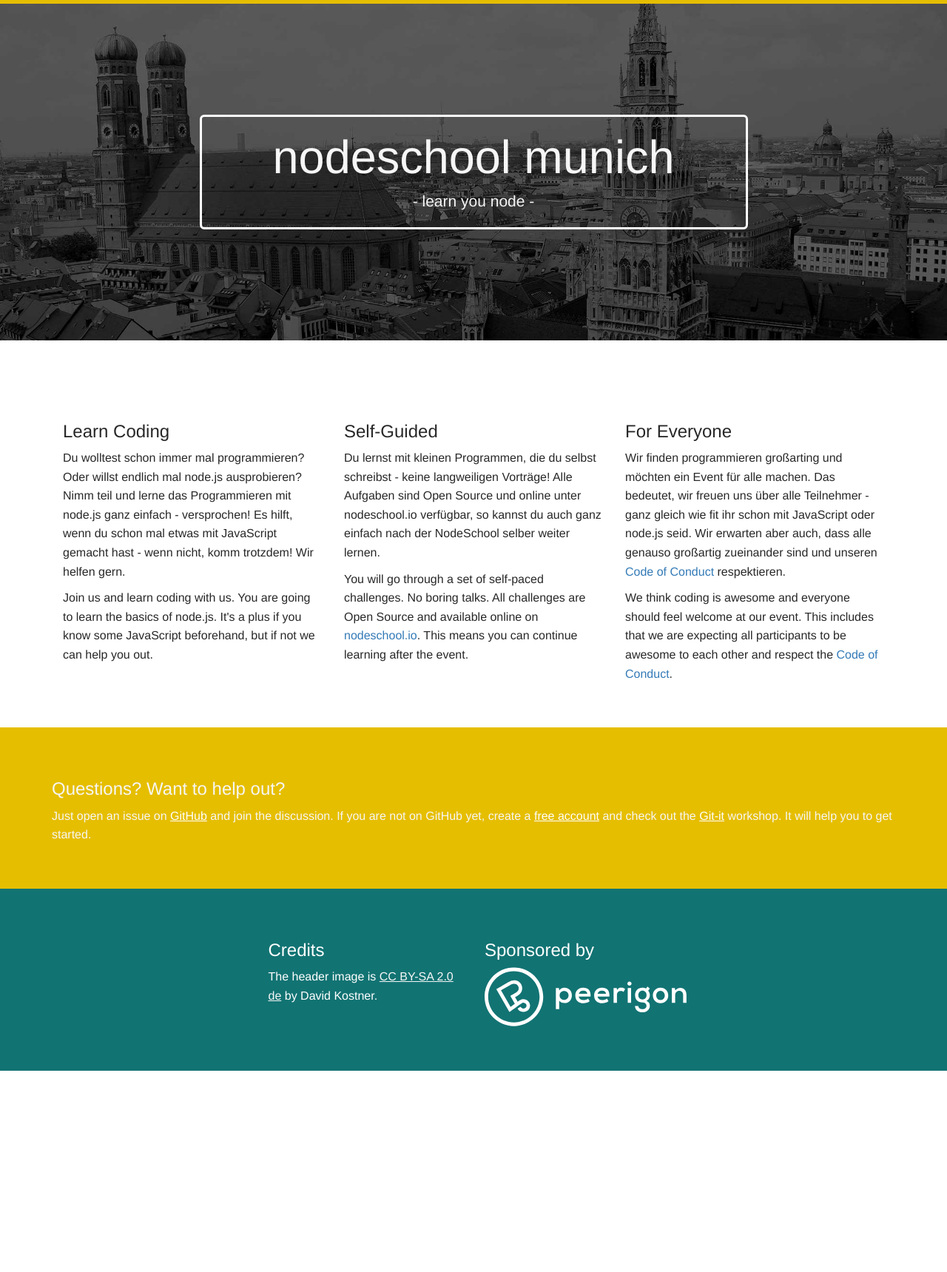
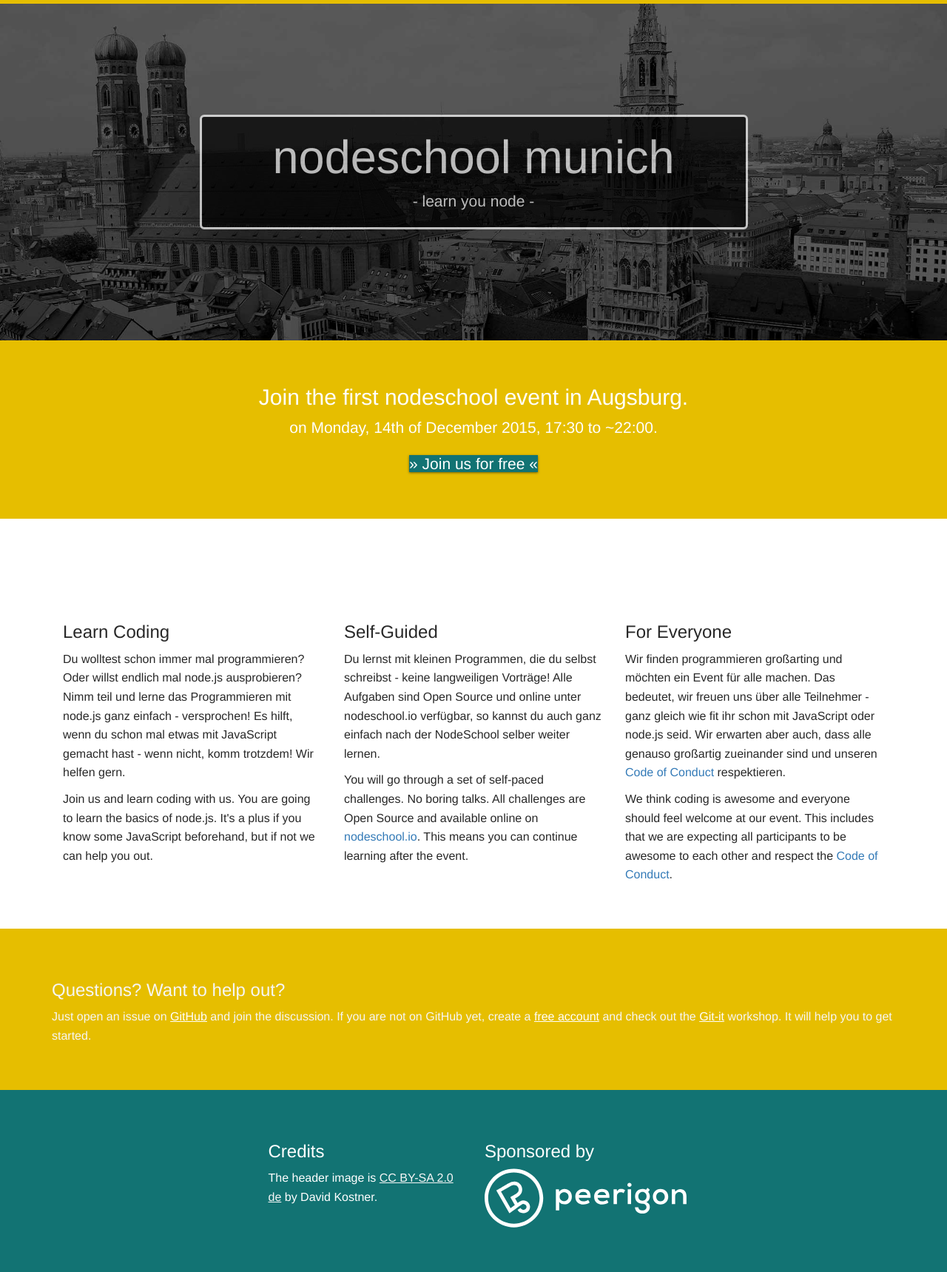
Before and after one commit to nodeschool/munich, a Jekyll site: the page built from index.html, in a window 1280 px wide. Shown: the whole page at 74% size. Built offline with Jekyll 4.4.1, drawn with Linux system fonts in a browser that asks for light colours; before the commit the page ends 1447 px from its top, so only the background shows below that.

```diff
--- a/css/main.scss
+++ b/css/main.scss
@@ -53,19 +53,56 @@
   }
 }
 
+.content {
+    margin-bottom: 30px;
+    padding: 40px 0;
+}
+
+.event {
+    background-color: #e6be00;
+    color: white;
+
+    h2 {
+        font-weight: 500;
+    }
+}
+
+.btn-spinach {
+    color: #ffffff;
+    background-color: #127373;
+    border-color: transparent;
+    -webkit-transition: 0.3s;
+    transition: 0.3s;
+    box-shadow: 0px 1px 3px 0px rgba(0,0,0,0.50);
+
+    &:hover, &:focus, &:active  {
+        -webkit-transform: scale(1.1);
+            -ms-transform: scale(1.1);
+                transform: scale(1.1);
+        transform: scale(1.1);
+        color: #ffffff;
+    }
+}
+
 .who-are-we {
   margin: 0 auto;
   border: 3px solid #ffffff;
   border-radius: 6px;
 
+  background: black;
+  opacity: 0.7;
+
   @media screen and (min-width: $screen-sm-min) {
     width: 65%;
+  }
+
+  > h1 {
+    color: white;
+    opacity: 1;
   }
 }
 
 .what-we-do {
-  margin: 20px 0 30px;
-  padding: 30px 0;
 
   @media screen and (min-width: $screen-sm-min) {
     margin: 40px 0 50px;
--- a/index.html
+++ b/index.html
@@ -2,6 +2,19 @@
 layout: default
 ---
 <div>
+    <div class="container-fluid content event">
+        <div class="row">
+            <div class="col-md-12 text-center">
+                <h2>Join the first nodeschool event in Augsburg.</h2>
+                <p class="lead">
+                    on Monday, 14th of December 2015, 17:30 to ~22:00.
+                </p>
+                <p class="lead">
+                    <a class="btn btn-lg btn-spinach" href="https://ti.to/nodeschool-munich/nodeschool-munich-december-2015">&raquo; Join us for free &laquo;</a>
+                </p>
+            </div>
+        </div>
+    </div>
     <div class="container">
         <section class="what-we-do">
             <div class="col-md-4">
```
Also changed, not shown: 6 other files.
